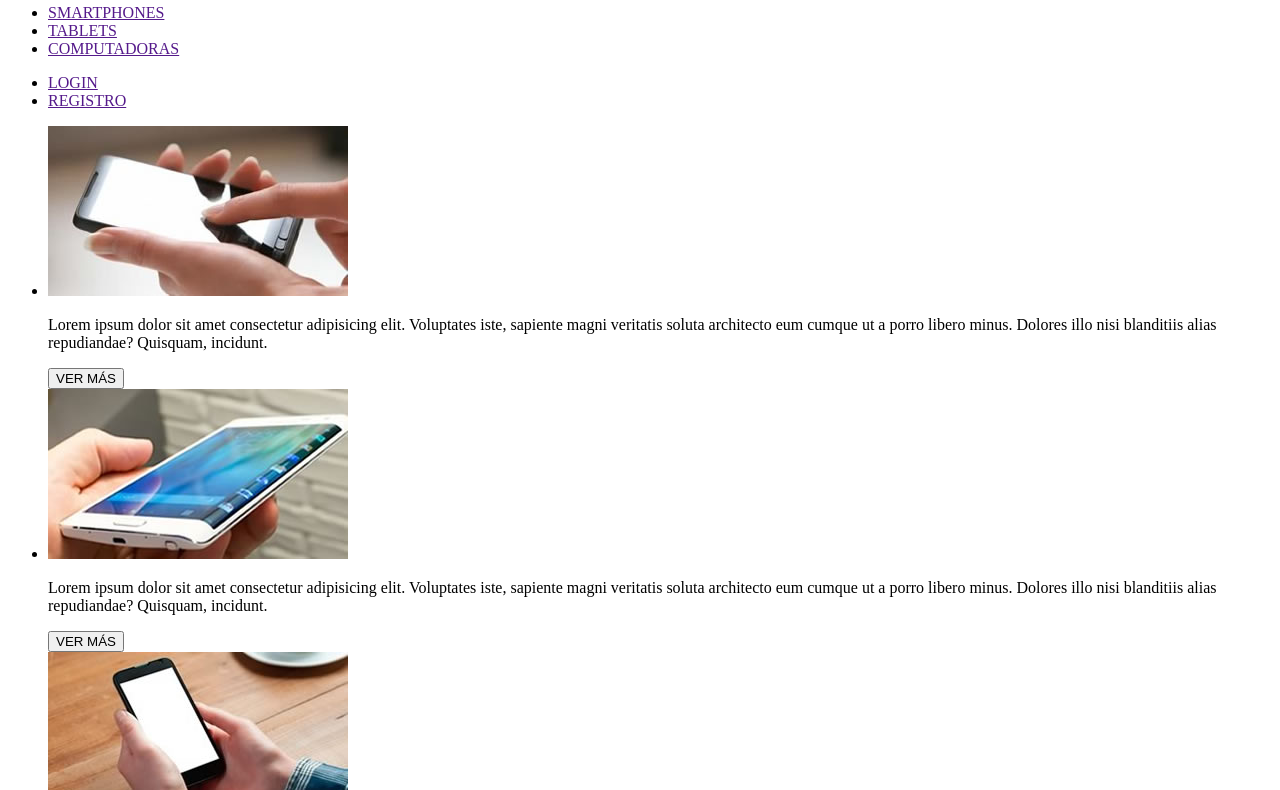
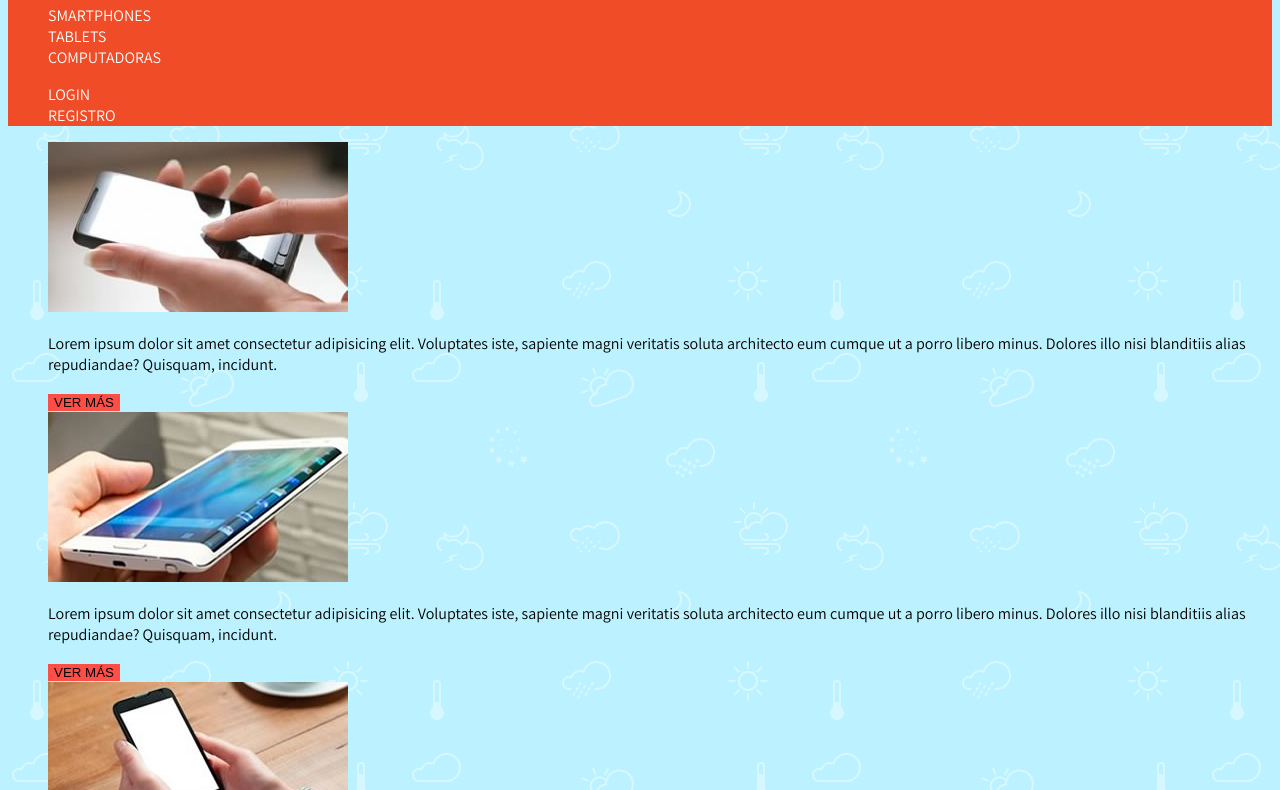
Before and after one commit to lucasfasanella00/craftsy, a plain HTML site: page views/home.html in a window 1280 px wide. Shown: the part 63-853 px from the top of the page. Drawn offline with Linux system fonts and the light colour scheme.

Commit message:
agregando estilo y cambios a estructura

```diff
--- a/public/css/style.css
+++ b/public/css/style.css
@@ -0,0 +1,27 @@
+/* Ajustes globales */
+*{
+    box-sizing: border-box;
+}
+
+body{
+    font-family: 'Assistant', sans-serif;
+    background-image: url(/images/bg-2.png);
+}
+
+ul{
+    list-style: none;
+}
+
+a{
+    text-decoration: none;
+    color: white;
+}
+
+header{
+    background-color: rgb(239, 76, 39);
+}
+
+button{
+    background-color: rgb(255, 78, 69);
+    border: none;
+}
--- a/views/home.html
+++ b/views/home.html
@@ -1,16 +1,20 @@
 <!DOCTYPE html>
 <html lang="en">
+
 <head>
     <meta charset="UTF-8">
     <meta name="viewport" content="width=device-width, initial-scale=1.0">
+    <link href="https://fonts.googleapis.com/css2?family=Assistant&family=Open+Sans&family=Roboto&display=swap"
+        rel="stylesheet">
     <link rel="stylesheet" href="/css/style.css">
     <title>Craftsy</title>
 </head>
+
 <body>
 
     <header>
         <img src="/images/logo.png" alt="">
-        <nav>
+        <nav class="nav-menu">
             <ul>
                 <li><a href="">SMARTPHONES</a></li>
                 <li><a href="">TABLETS</a></li>
@@ -24,6 +28,7 @@
     </header>
 
     <main>
+        <div class="products">
             <ul>
                 <li>
                     <img src="/images/img-phone-01.jpg" alt="">
@@ -74,9 +79,9 @@
                     <button>VER MÁS</button>
                 </li>
             </ul>
-    </main>
-
+        </div>
         <section>
+            <div>
                 <h1>
                     Tutoriales
                 </h1>
@@ -98,9 +103,8 @@
                         <h3>Titulo del tutorial de repacion</h3>
                     </li>
                 </ul>
-    </section>
-
-    <section>
+            </div>
+            <div>
                 <h1>Publicidad</h1>
                 <ul>
                     <li>
@@ -110,7 +114,10 @@
                         <img src="/images/ad-02.jpg" alt="">
                     </li>
                 </ul>
+            </div>
         </section>
+    </main>
 
 </body>
+
 </html>
```
Lines whose indentation alone changed are shown as unchanged.
